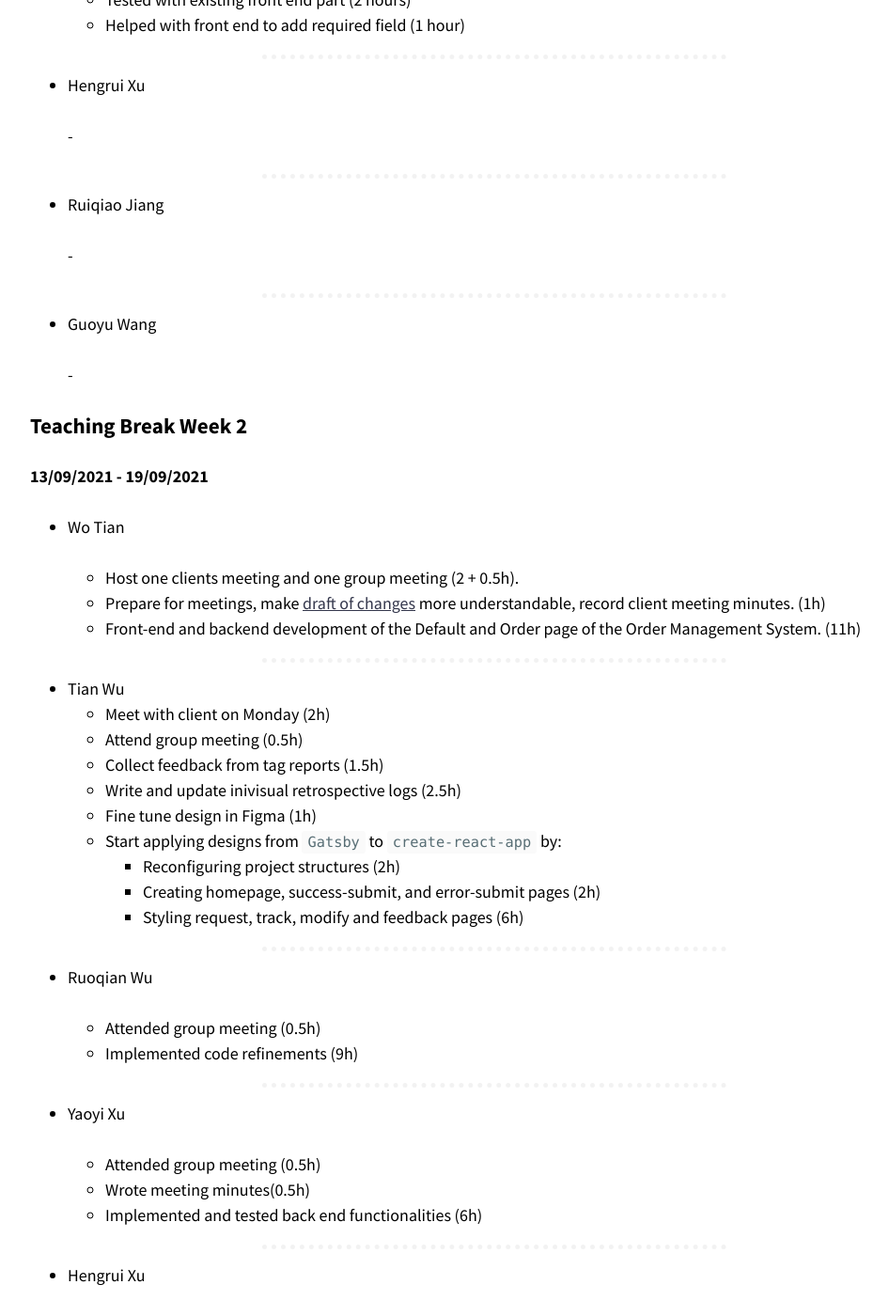
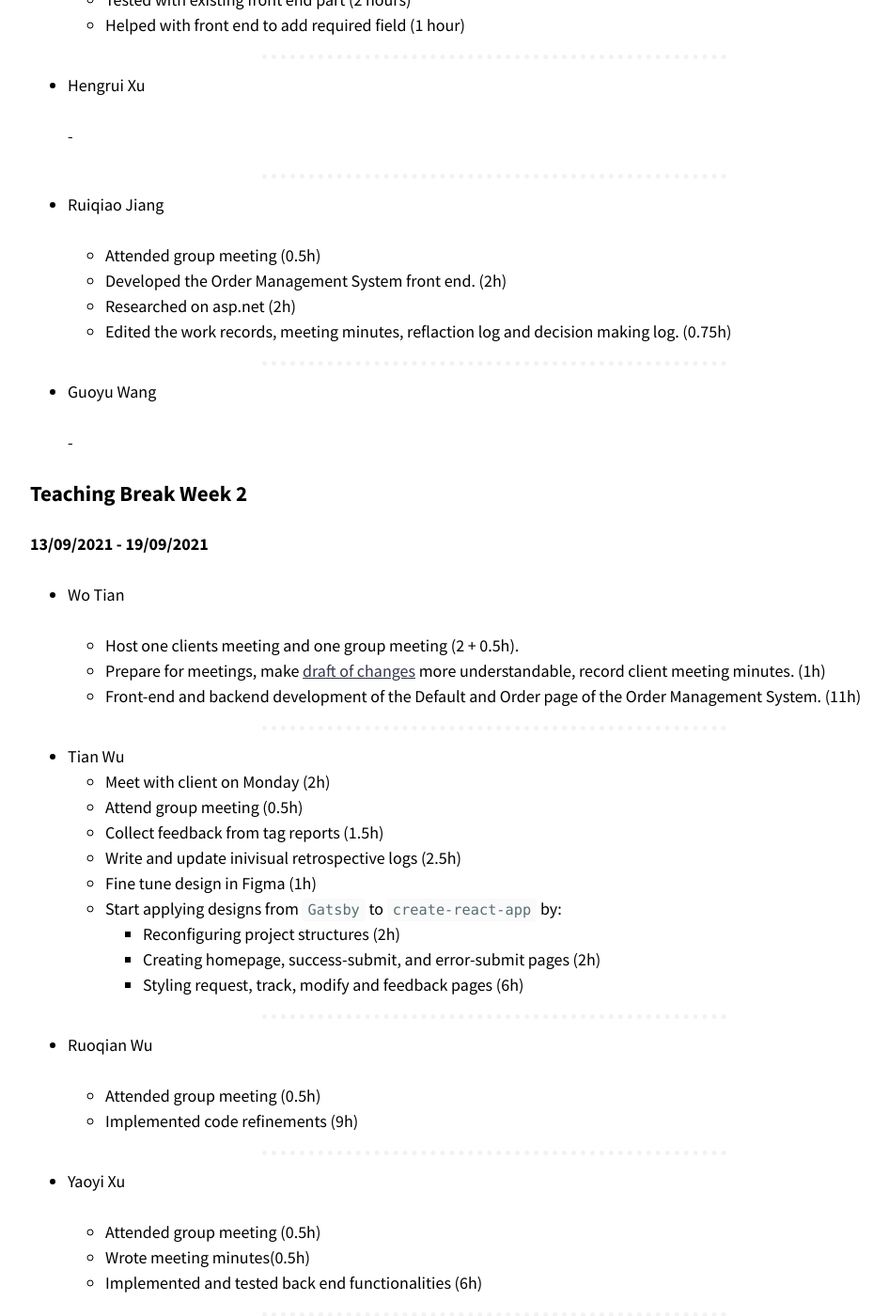
Before and after one commit to optofab/optofab.github.io, a Jekyll site: the page built from work_records.md, in a window 1280 px wide and 1400 px high, scrolled down 11706 px. Shown: the whole window at 94% size, without its empty margins (114-1060 px from the left). Built offline with Jekyll 4.4.1, drawn with Linux system fonts in a browser that asks for light colours; nearby versions of some CDN libraries; emoji names are drawn with the system emoji font; some of the changed text lies outside the part shown.

Commit message:
Update work_records.md

```diff
--- a/work_records.md
+++ b/work_records.md
@@ -478,7 +478,10 @@ _[Don't forget to add hours for each of the work you've done. This line will be
 
 - Ruiqiao Jiang
 
-  -
+  - Attended group meeting (0.5h)
+  - Developed the Order Management System front end. (2h)
+  - Researched on asp.net (2h)
+  - Edited the work records, meeting minutes, reflaction log and decision making log. (0.75h)
 
 <hr class="hr-dotted">
 
@@ -534,7 +537,9 @@ _[Don't forget to add hours for each of the work you've done. This line will be
 
 - Ruiqiao Jiang
 
-  -
+  -  Researched on asp.net (1.5h)
+  -  Front-end development of the part, side and optical/photonic page of the Order Management System. (3h)
+
 
 <hr class="hr-dotted">
 
```
